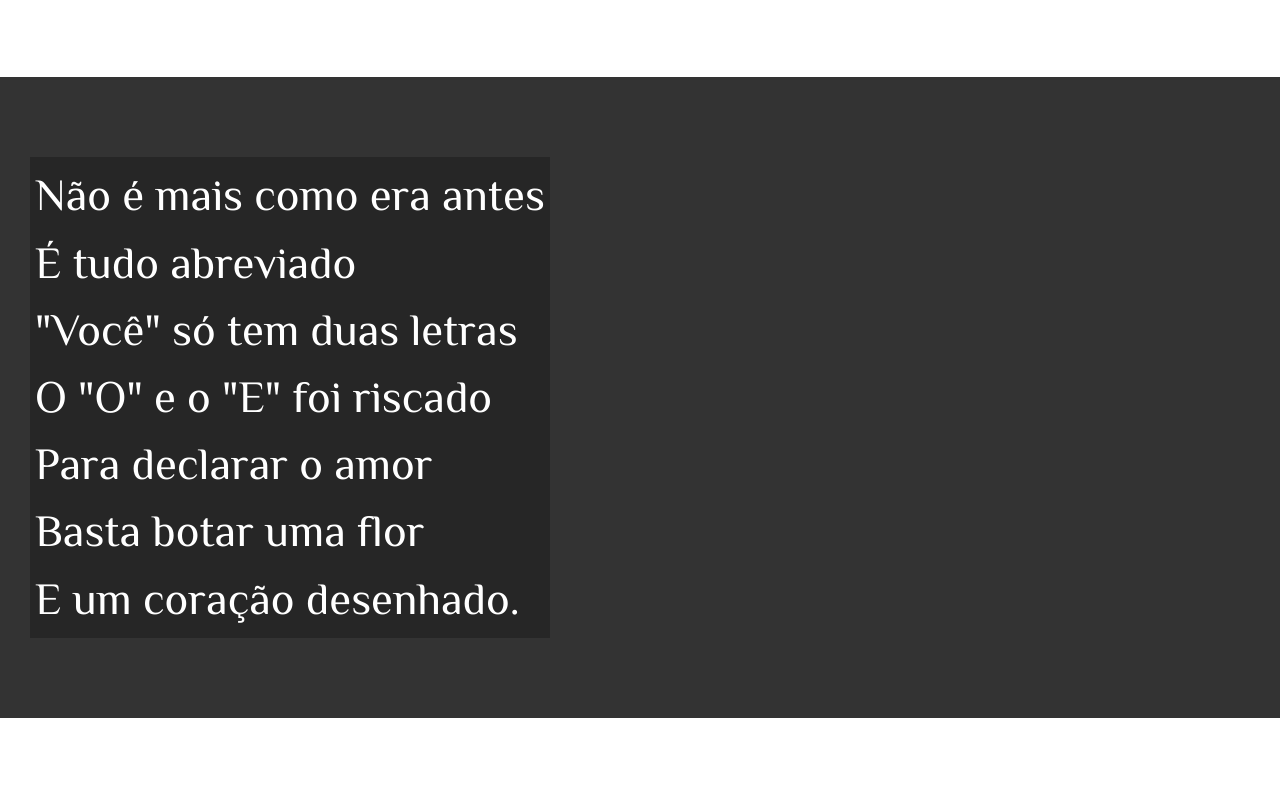
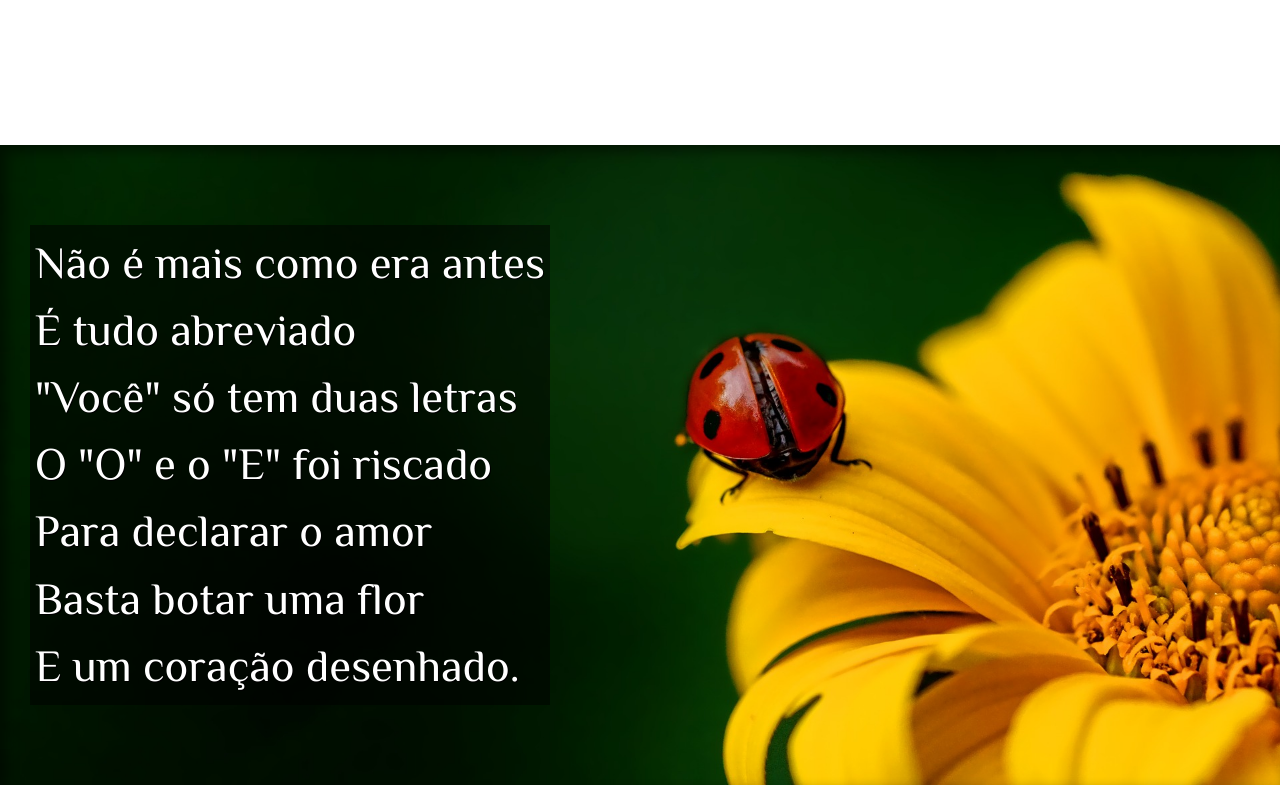
Before and after one commit to ntmaria/html-css, a plain HTML site: page desafios/d012/index.html in a window 1280 px wide. Shown: the part 813-1602 px from the top of the page. Drawn offline with Linux system fonts and the light colour scheme.

Commit message:
efeito parallax simples no projeto

```diff
--- a/desafios/d012/index.html
+++ b/desafios/d012/index.html
@@ -30,7 +30,7 @@
         </p>
     </section>
 
-    <section class="imagem">
+    <section class="imagem" id="img01">
         <p>
             Não é mais como era antes <br>
             É tudo abreviado <br>
@@ -52,7 +52,7 @@
             Se o saite é muito bom <br>
             Ele vale um alto preço. <br>
         </p>
-        <br>
+
         <p>
             Pra piorar a liguagem <br>
             O emoticom é um risco <br>
@@ -64,7 +64,7 @@
         </p>
     </section>
 
-    <section class="imagem">
+    <section class="imagem" id="img02">
         <p>
             Tenho saudade das cartas <br>
             Escritas com a própria mão <br>
@@ -87,7 +87,7 @@
             O mundo ficou cativo <br>
             Da tecnologia do agora. <br>
         </p>
-    <br>
+
         <p>
             Felizmente, pra orar <br>
             Não precisa de internet <br>
--- a/desafios/d012/style.css
+++ b/desafios/d012/style.css
@@ -52,9 +52,13 @@ header a:hover, footer a:hover{
 
 section{
     padding: 10vh 0 10vh 30px;
+    font-family: var(--fonte3);
     line-height: 1.5em;
-    font-family: var(--fonte3);
     font-size: 3.5vw;
+}
+
+section > p{
+    padding: 0 0 1.5em 0;
 }
 
 section.normal{
@@ -65,13 +69,25 @@ section.normal{
 section.imagem{
     background-color: rgb(51, 51, 51);
     color: white;
-    /* background: url('imagens/background002.jpg') fixed; */
+    box-shadow: inset 6px 6px 13px 0px rgba(0, 0, 0, 0.473);
+    background-size: cover;
+    background-attachment: fixed;
 }
 
 section.imagem > p{
     display: inline-block; /*a caixa aumenta junto*/
-    background-color: rgba(0, 0, 0, 0.253);
-    padding: 5px; /*coloquei pq quis*/
+    background-color: rgba(0, 0, 0, 0.514);
+    padding: 5px; /*coloquei pq quis (e no final o prof tbm colocou)*/
+    text-shadow: 1px 1px 0px black;
+}
+
+section#img01{
+    background-image: url('imagens/background001.jpg');
+    background-position: right center;
+}
+
+section#img02{
+    background-image: url('imagens/background002.jpg');
 }
 
 footer{
```
